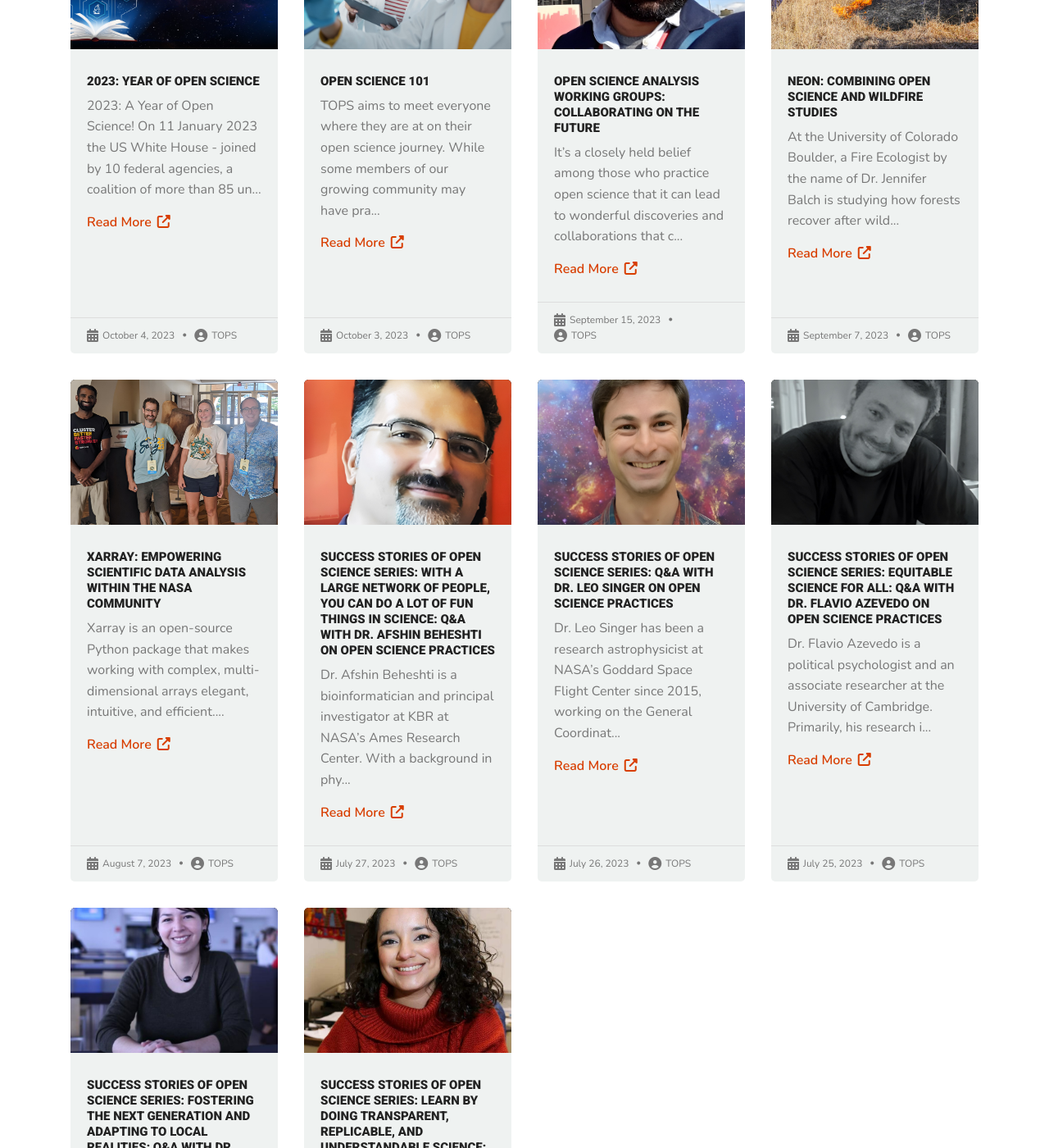
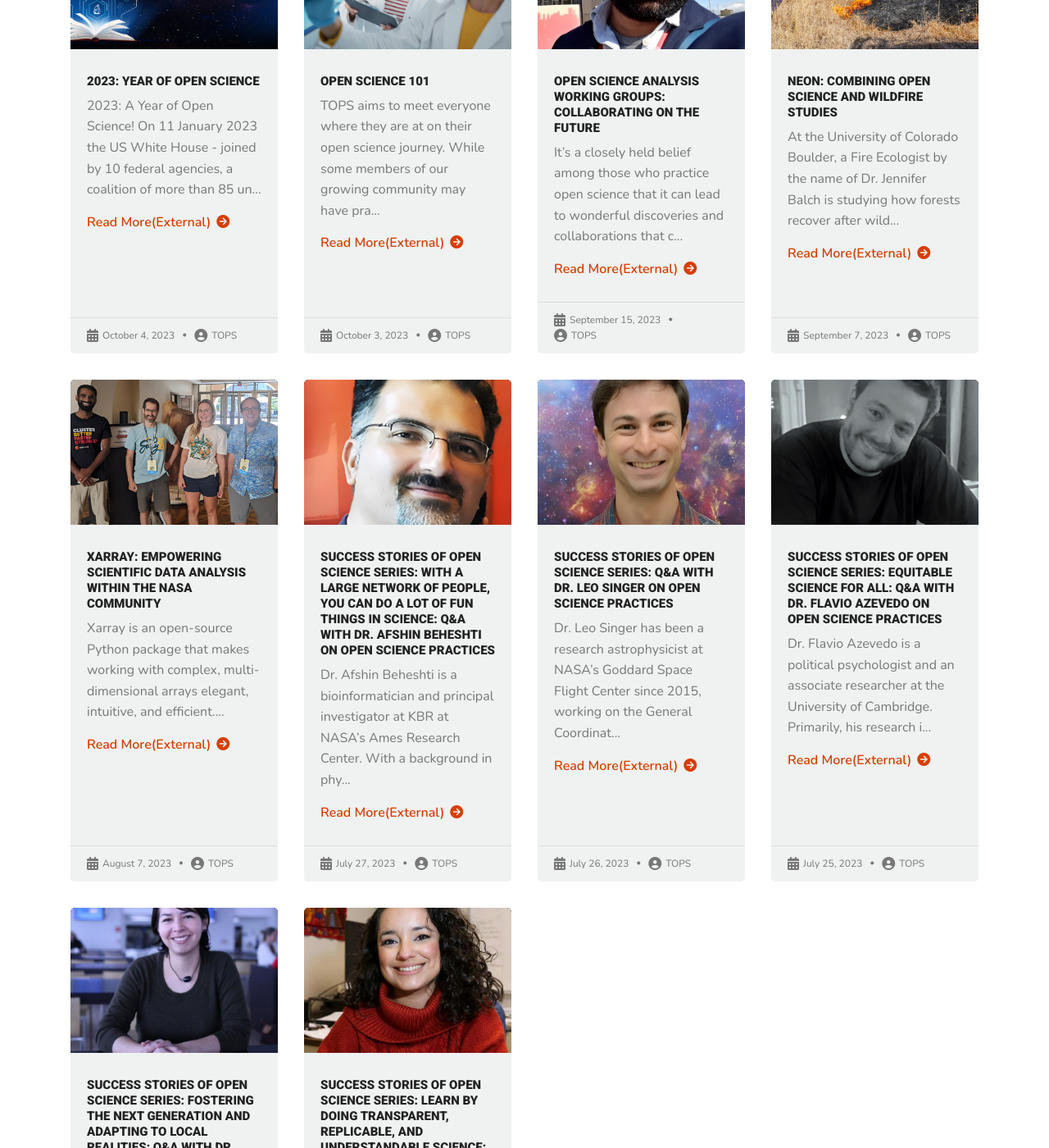
Before and after one commit to bressler1995/TOPS-Website-Front-End, a Jekyll site: the page built from pages/blog.md, in a window 1280 px wide and 1400 px high, scrolled down 999 px. Shown: the whole window at 82% size. Built offline with Jekyll 4.4.1, drawn with Linux system fonts in a browser that asks for light colours; some of the changed text lies outside the part shown.

Commit message:
undo icon change for posts

```diff
--- a/_includes/blog/posts.html
+++ b/_includes/blog/posts.html
@@ -18,7 +18,7 @@
                 <div class="tops_posts_post_content">
                     <h3 class="mb-2">{{ post.title }}</h3>
                     <p class="mb-3">{{ post.excerpt | strip_html | truncate:135 }}</p>
-                    <a target="{% if post.external %}_blank{% else %}_self{% endif %}" class="tops_posts_post_readmore" href="{% if post.external %}{{ post.external }}{% else %}{{ post.url | absolute_url }}{% endif %}">Read More<i class="fa-solid fa-up-right-from-square"></i></a>
+                    <a target="{% if post.external %}_blank{% else %}_self{% endif %}" class="tops_posts_post_readmore" href="{% if post.external %}{{ post.external }}{% else %}{{ post.url | absolute_url }}{% endif %}">Read More{% if post.external %}(external){% endif %}<i class="fa-solid fa-circle-arrow-right"></i></a>
                 </div>
                 <div class="tops_posts_post_meta d-flex flex-row flex-wrap align-items-center">
                     <div class="tops_posts_post_metaitem"><i class="fa-solid fa-calendar-days"></i>{{ post.date | date: '%B %-d, %Y' }}</div>
--- a/_includes/home/posts.html
+++ b/_includes/home/posts.html
@@ -19,7 +19,7 @@
                 <div class="tops_posts_post_content">
                     <h3 class="mb-2">{{ post.title }}</h3>
                     <p class="mb-3">{{ post.excerpt | strip_html | truncate:135 }}</p>
-                    <a target="{% if post.external %}_blank{% else %}_self{% endif %}" class="tops_posts_post_readmore" href="{% if post.external %}{{ post.external }}{% else %}{{ post.url | absolute_url }}{% endif %}">Read More<i class="fa-solid fa-up-right-from-square"></i></a>
+                    <a target="{% if post.external %}_blank{% else %}_self{% endif %}" class="tops_posts_post_readmore" href="{% if post.external %}{{ post.external }}{% else %}{{ post.url | absolute_url }}{% endif %}">Read More<i class="fa-solid fa-circle-arrow-right"></i></a>
                 </div>
                 <div class="tops_posts_post_meta d-flex flex-row flex-wrap align-items-center">
                     <div class="tops_posts_post_metaitem"><i class="fa-solid fa-calendar-days"></i>{{ post.date | date: '%B %-d, %Y' }}</div>
```
